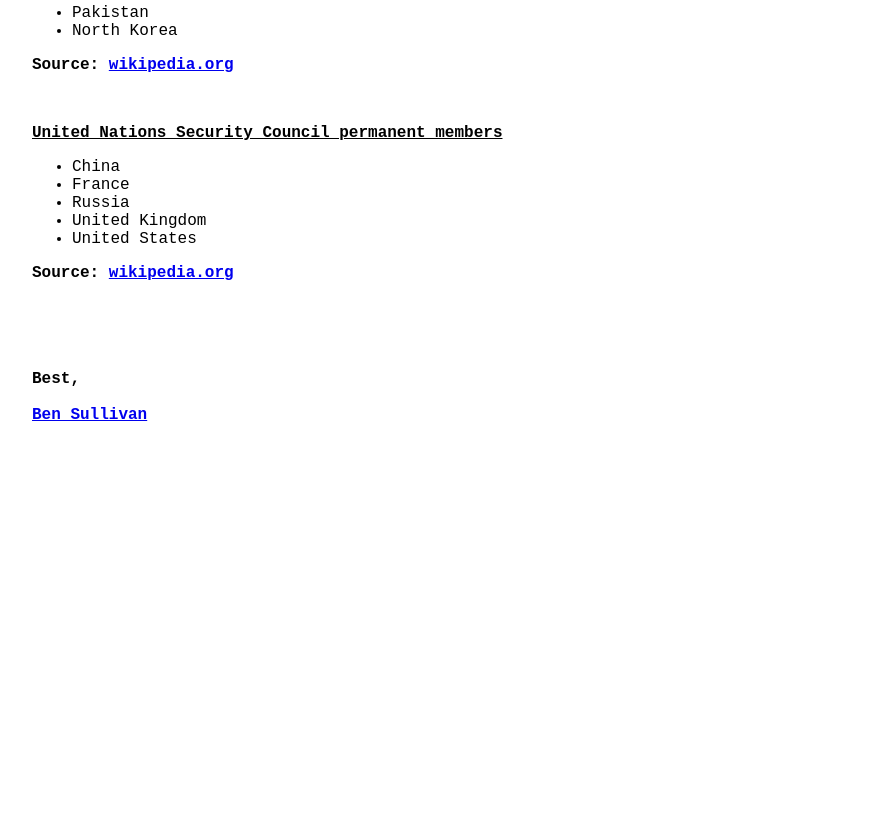
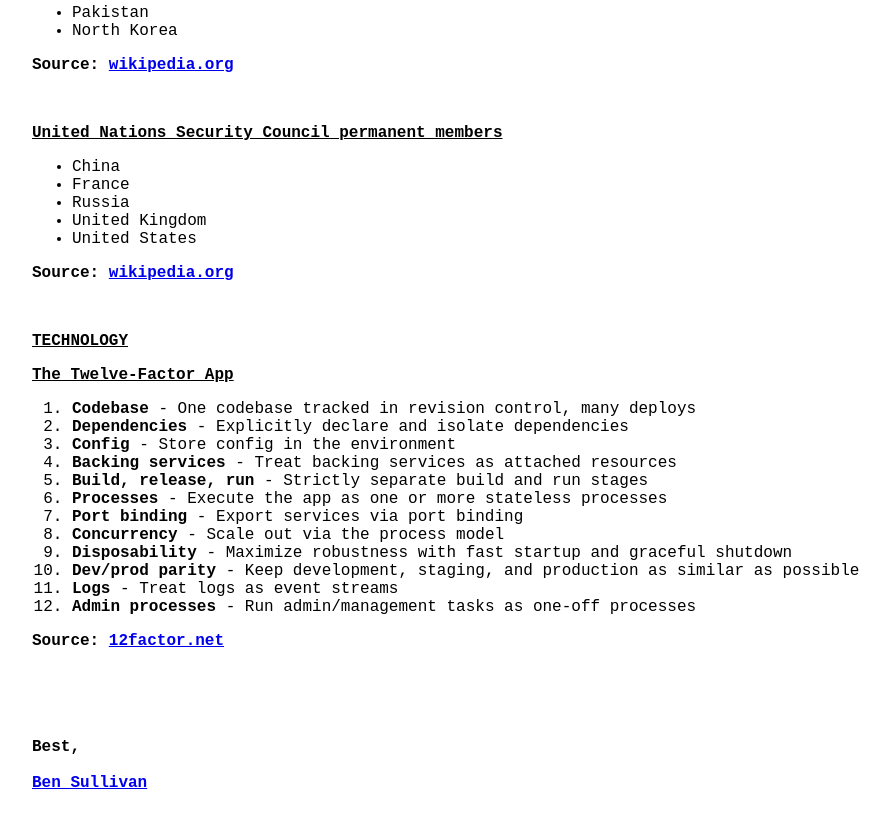
Before and after one commit to bnjs/bnjs.github.io, a Jekyll site: the page built from notes/lists-of-things.md, in a window 1280 px wide and 900 px high, scrolled down 10517 px. Shown: the top 828 px of the window, without its empty margins (178-1068 px from the left). Built offline with Jekyll 4.4.1, drawn with Linux system fonts in a browser that asks for light colours; nearby versions of some CDN libraries; before the commit the page ends 11049 px from its top, so only the background shows below that.

Commit message:
Add list: Twelve-Factor App

```diff
--- a/notes/lists-of-things.md
+++ b/notes/lists-of-things.md
@@ -524,3 +524,25 @@
 - United States
 
 Source: <a href="i://en.wikipedia.org/wiki/United_Nations_Security_Council#Permanent_memberss">wikipedia.org</a>
+
+
+<br>
+
+<h2>Technology</h2>
+
+<h3 id="the-twelve-factor-app">The Twelve-Factor App</h3>
+
+1. <strong>Codebase</strong> - One codebase tracked in revision control, many deploys
+1. <strong>Dependencies</strong> - Explicitly declare and isolate dependencies
+1. <strong>Config</strong> - Store config in the environment
+1. <strong>Backing services</strong> - Treat backing services as attached resources
+1. <strong>Build, release, run</strong> - Strictly separate build and run stages
+1. <strong>Processes</strong> - Execute the app as one or more stateless processes
+1. <strong>Port binding</strong> - Export services via port binding
+1. <strong>Concurrency</strong> - Scale out via the process model
+1. <strong>Disposability</strong> - Maximize robustness with fast startup and graceful shutdown
+1. <strong>Dev/prod parity</strong> - Keep development, staging, and production as similar as possible
+1. <strong>Logs</strong> - Treat logs as event streams
+1. <strong>Admin processes</strong> - Run admin/management tasks as one-off processes
+
+Source: <a href="https://12factor.net/">12factor.net</a>
```
